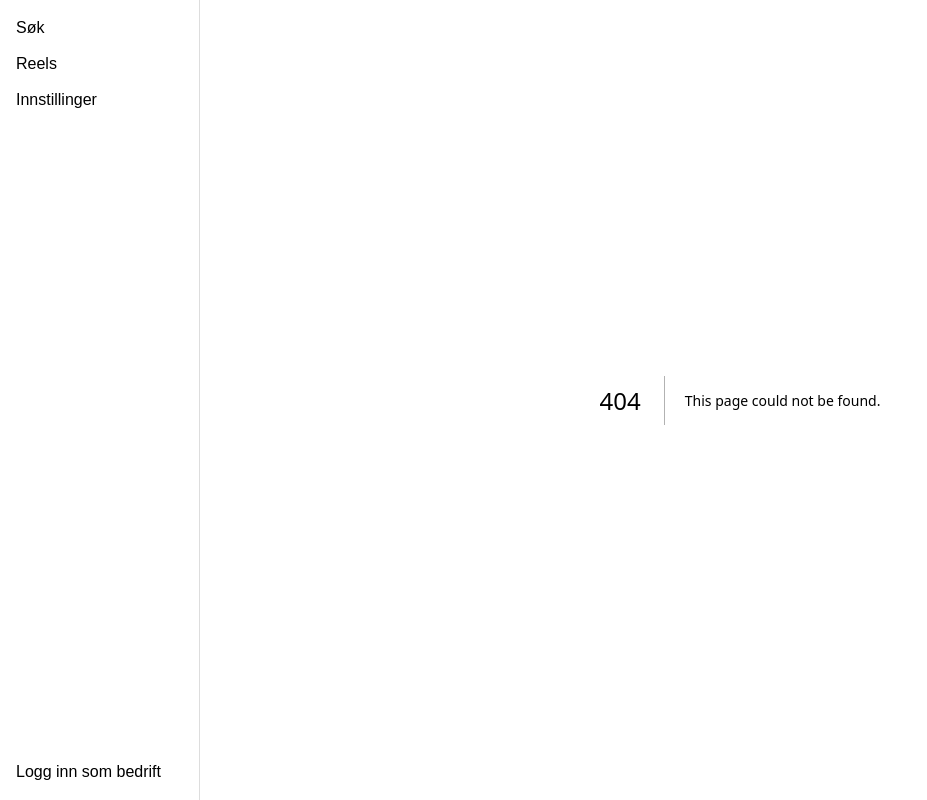
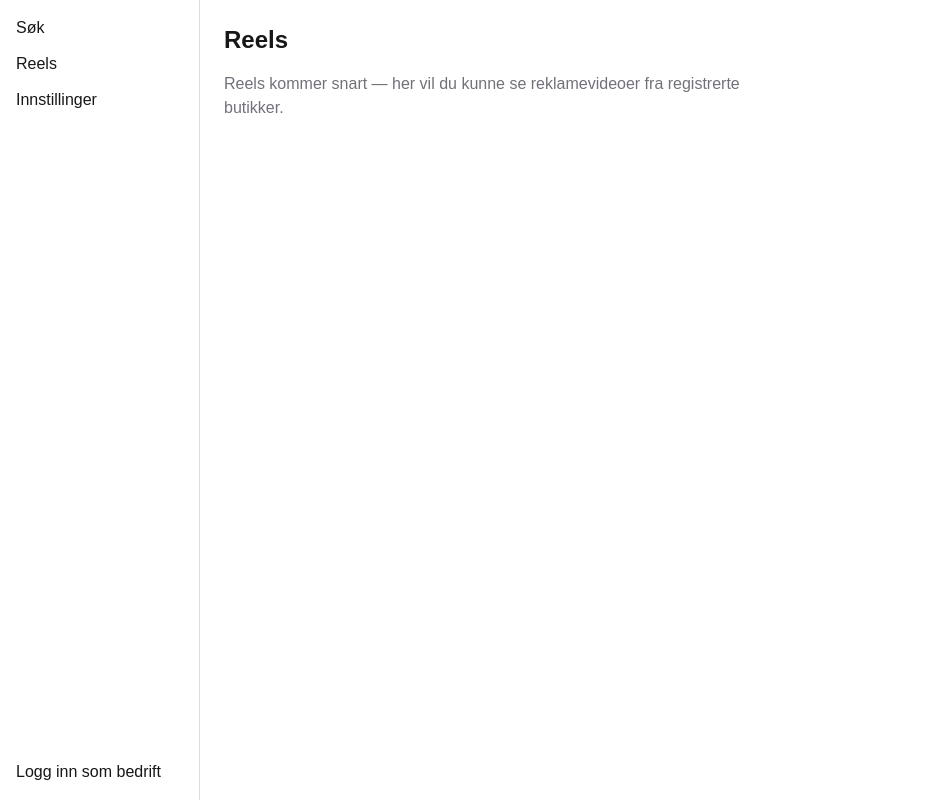
Before and after one commit to Magnufinuf/Shopsearch, a Next.js app: page /reels in a window 1280 px wide. Before the commit this address had no page. Shown: the whole page, without its empty margins (0-927 px from the left). Built offline with nearby package versions, Linux system fonts and the light colour scheme.

Commit message:
Create page.tsx

```diff
--- /dev/null
+++ b/app/reels/page.tsx
@@ -0,0 +1,10 @@
+export default function ReelsPage() {
+  return (
+    <main className="p-6 max-w-xl">
+      <h1 className="text-2xl font-semibold mb-4 dark:text-white">Reels</h1>
+      <p className="text-zinc-500 dark:text-zinc-400">
+        Reels kommer snart — her vil du kunne se reklamevideoer fra registrerte butikker.
+      </p>
+    </main>
+  );
+}
```
